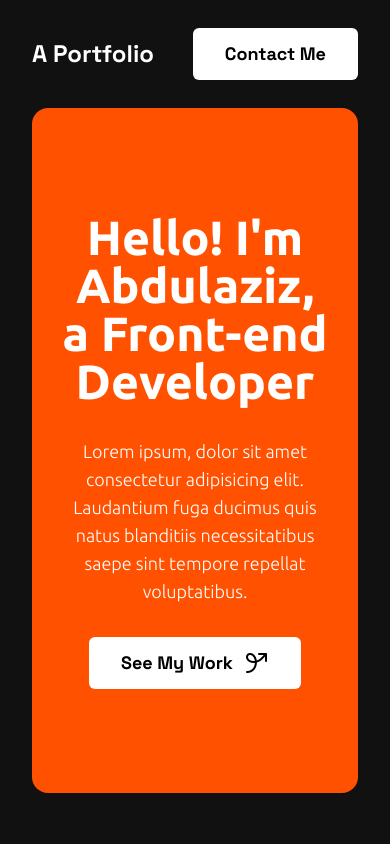
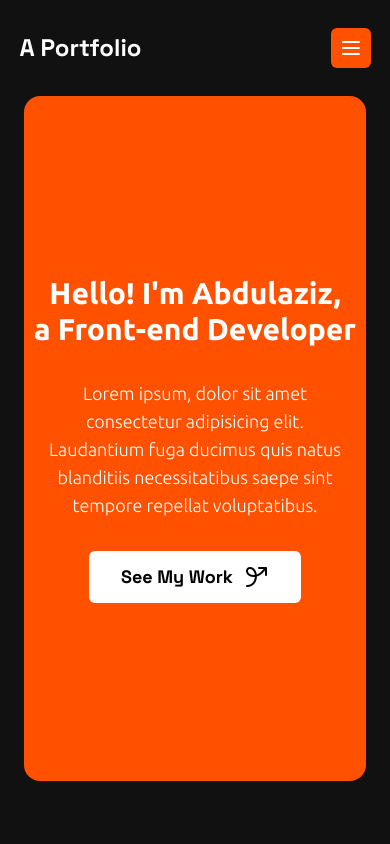
Before and after one commit to ashebani/portfolio-react, a React (Create React App) app: page / in a window 390 px wide. Shown: the top 844 px of the page. Built offline with nearby package versions, Linux system fonts and the light colour scheme.

Commit message:
added movile nav bar

```diff
--- a/src/App.js
+++ b/src/App.js
@@ -19,7 +19,7 @@ function App() {
 
   return (
     <>
-      <main className="m-auto px-20 md:px-8 sm:px-4 max-w-[1444px]">
+      <main className="m-auto px-20 md:px-8 xs:!px-6 max-w-[1444px]">
         <Header />
         <Hero />
         <Services />
--- a/src/components/Header.jsx
+++ b/src/components/Header.jsx
@@ -1,9 +1,35 @@
 import React from "react";
 import { Button } from "../utils/Button";
+import Menu from "./Menu";
 
 export const Header = () => {
+  const [showMobileMenu, setShowMobileMenu] = React.useState(false);
   return (
-    <nav className="flex justify-between m-auto py-7 top-0 left-0 right-0 rounded-b-md bg-primaryLightBlack">
+    // <nav className="bg-primaryOrange fixed top-0 left-0 right-0 z-10 max-w-app m-auto">
+    //   <div className="max-w-app mx-auto flex items-center justify-between h-16 px-4 border-b border-solid border-slate-600">
+    //     <div className="flex-shrink-0 font-bold tracking-wider">LOGO</div>
+    //     <div className="hidden md:block">
+    //       <Menu />
+    //     </div>
+    //   </div>
+    //   <button
+    //     type="button"
+    //     className="hidden lg:block bg-primaryOrange items-center justify-center p-2 rounded-md text-gray-400 hover:text-white hover:bg-primaryBlack focus:outline-none focus:bg-primaryBlack focus:text-white transition duration-150 ease-in-out"
+    //     onClick={() => setShowMobileMenu(!showMobileMenu)}
+    //   >
+    //     <svg className="h-6 w-6" stroke="#fff" fill="none" viewBox="0 0 24 24">
+    //       <path
+    //         strokeLinecap="round"
+    //         strokeLinejoin="round"
+    //         strokeWidth="2"
+    //         d="M4 6h16M4 12h16M4 18h16"
+    //       ></path>
+    //     </svg>
+    //   </button>
+    //   <div className="lg:hidden">{showMobileMenu ? <Menu /> : ""}</div>
+    // </nav>
+
+    <nav className="flex fixed justify-between max-w-app w-[90%] z-20 m-auto py-7 top-0 left-0 right-0 rounded-b-md bg-primaryLightBlack">
       <button className="text-2xl font-bold">A Portfolio</button>
       <ul className="flex gap-10 text-lg font-semibold items-center lg:hidden ">
         <li>
@@ -22,7 +48,47 @@ export const Header = () => {
           <a href="#hire-me">Hire me</a>
         </li>
       </ul>
-      <Button text="Contact Me" bgColor="hey" />
+
+      <Button text="Contact Me" bgColor="hey" styles={"lg:hidden"} />
+
+      {showMobileMenu ? (
+        <div className=" bg-primaryBlack fixed top-24 hidden lg:block sm:!left-8 sm:!right-8 lg:left-20 lg:right-20 rounded-2xl p-10 z-10 ">
+          <ul className="gap-14 justify-center text-center text-lg font-semibold items-center grid ">
+            <li>
+              <a href="#home">Home</a>
+            </li>
+            <li className="">
+              <a href="#services">Services</a>
+            </li>
+            <li>
+              <a href="#projects">Projects</a>
+            </li>
+            <li>
+              <a href="#experience">Experience</a>
+            </li>
+            <li>
+              <a href="#hire-me">Hire me</a>
+            </li>
+          </ul>
+        </div>
+      ) : (
+        ""
+      )}
+
+      <button
+        type="button"
+        className="hidden lg:block bg-primaryOrange items-center justify-center p-2 rounded-md text-gray-400 hover:text-white hover:bg-primaryBlack focus:outline-none  focus:text-white transition duration-150 ease-in-out"
+        onClick={() => setShowMobileMenu(!showMobileMenu)}
+      >
+        <svg className="h-6 w-6" stroke="#fff" fill="none" viewBox="0 0 24 24">
+          <path
+            strokeLinecap="round"
+            strokeLinejoin="round"
+            strokeWidth="2"
+            d="M4 6h16M4 12h16M4 18h16"
+          ></path>
+        </svg>
+      </button>
     </nav>
   );
 };
--- a/src/components/Hero.jsx
+++ b/src/components/Hero.jsx
@@ -6,13 +6,13 @@ export const Hero = () => {
     <section
       data-aos="flip-up"
       id="home"
-      className=" bg-primaryOrange h-[685px] rounded-2xl grid justify-center items-center relative "
+      className=" bg-primaryOrange h-[685px] rounded-2xl grid -z-10 justify-center mt-24 items-center relative "
     >
       <div className="flex gap-8 text-center flex-col max-w-4xl m-auto">
-        <h1 className="font-semibold text-6xl sm:text-base lg:text-5xl ">
+        <h1 className="font-semibold text-6xl sm:!text-3xl sm:px-2 lg:text-5xl  ">
           Hello! I'm Abdulaziz, <br />a Front-end Developer
         </h1>
-        <p className="text-xl lg:text-lg px-10 font-semibold md:font-normal">
+        <p className="text-xl lg:text-lg px-10 sm:px-4 font-semibold md:font-normal">
           Lorem ipsum, dolor sit amet consectetur adipisicing elit. Laudantium
           fuga ducimus quis natus blanditiis necessitatibus saepe sint tempore
           repellat voluptatibus.
--- /dev/null
+++ b/src/components/Menu.jsx
@@ -0,0 +1,34 @@
+import React from "react";
+
+const Menu = () => {
+  return (
+    <div className="px-2 md:px-0 py-3 space-y-2 md:space-y-0 md:space-x-2 font-medium text-slate-700">
+      <a
+        href="#"
+        className="block md:inline-block px-3 py-2 rounded-md text-white bg-gray-900 focus:outline-none focus:text-white focus:bg-gray-700"
+      >
+        Home
+      </a>
+      <a
+        href="#"
+        className="block md:inline-block px-3 py-2 rounded-md hover:text-white hover:bg-gray-700 focus:outline-none focus:text-white focus:bg-gray-700"
+      >
+        Features
+      </a>
+      <a
+        href="#"
+        className="block md:inline-block px-3 py-2 rounded-md hover:text-white hover:bg-gray-700 focus:outline-none focus:text-white focus:bg-gray-700"
+      >
+        Pricing
+      </a>
+      <a
+        href="#"
+        className="block md:inline-block px-3 py-2 rounded-md hover:text-white hover:bg-gray-700 focus:outline-none focus:text-white focus:bg-gray-700"
+      >
+        Contact
+      </a>
+    </div>
+  );
+};
+
+export default Menu;
--- a/tailwind.config.js
+++ b/tailwind.config.js
@@ -35,6 +35,9 @@ module.exports = {
 
         sm: { max: "600px" },
         // => @media (max-width: 639px) { ... }
+
+        xs: { max: "400px" },
+        // => @media (max-width: 400px) { ... }
       },
     },
   },
```
